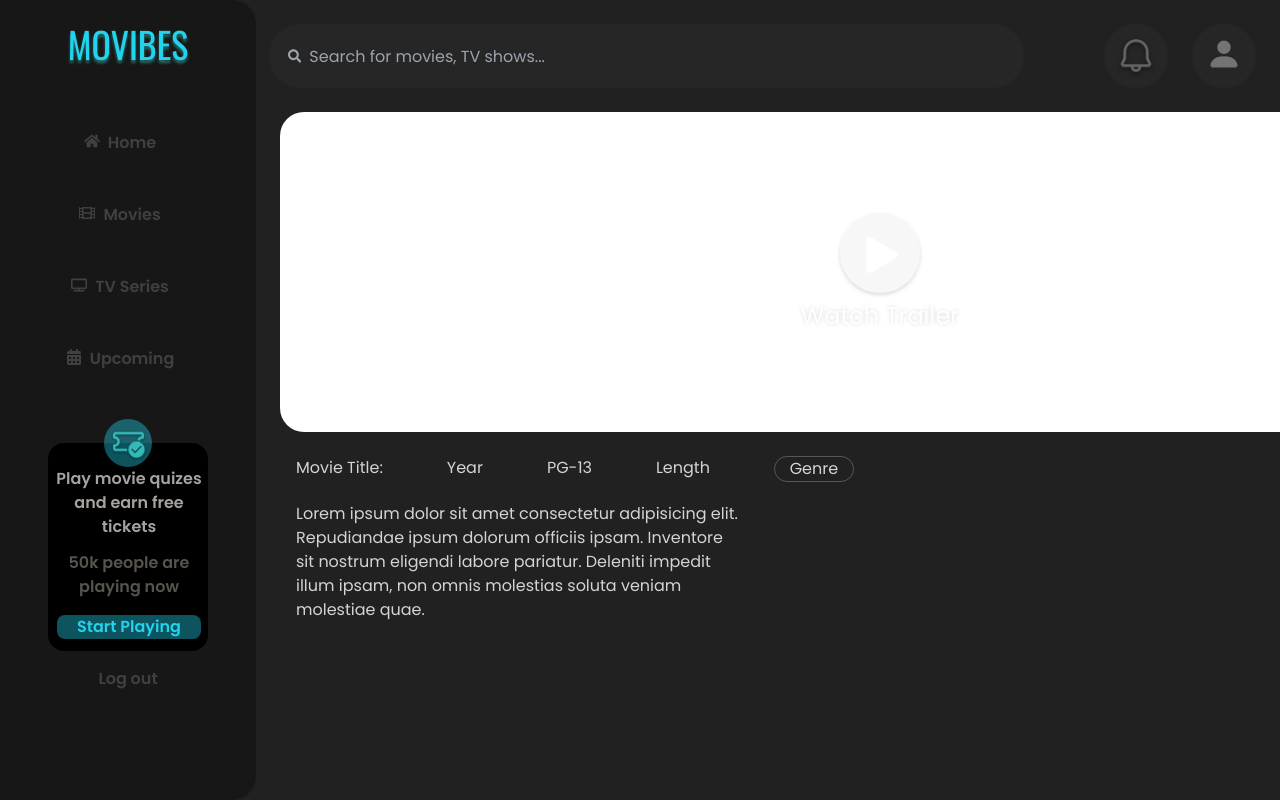
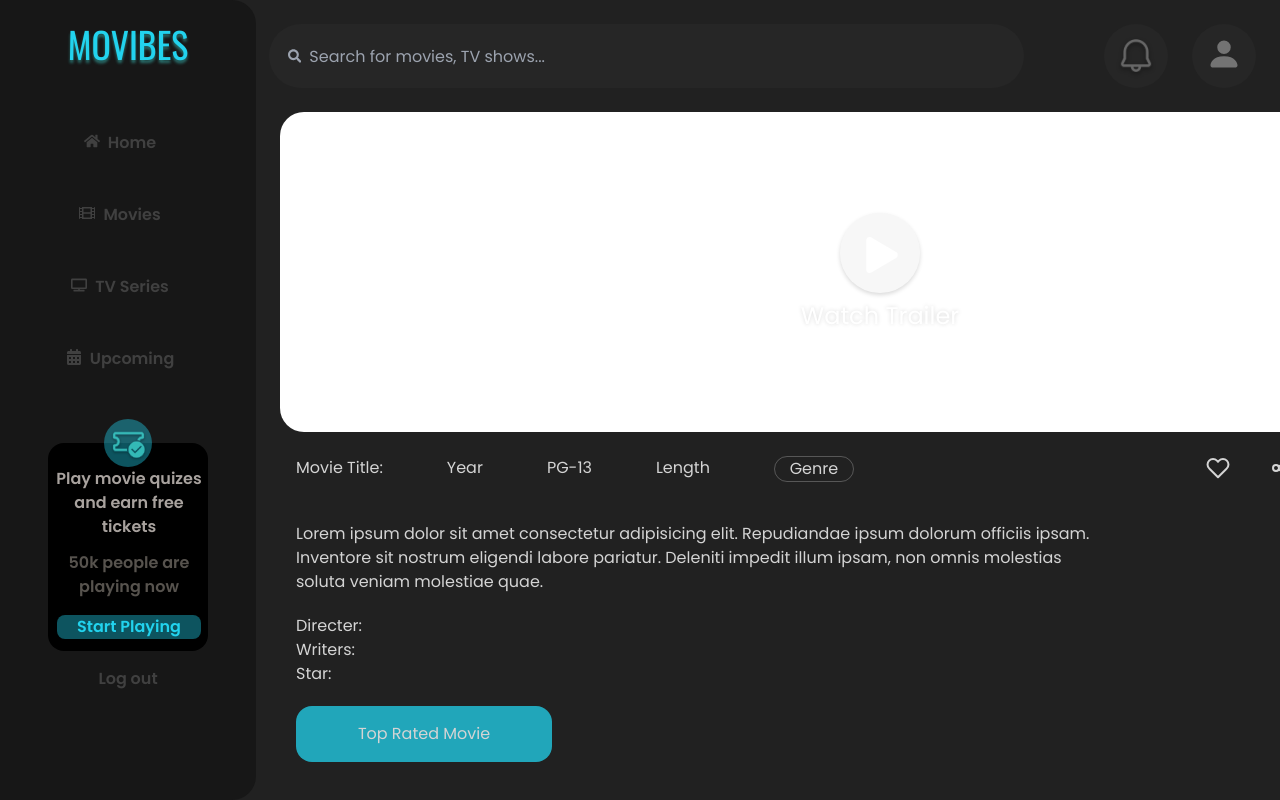
Before and after one commit to nadianielsen/movibes-website-assignment-2023, a React (Create React App) app: page /detailmovies in a window 1280 px wide. Shown: the top 800 px of the page. Built offline with nearby package versions, Linux system fonts and the light colour scheme.

Commit message:
trying to fetch, but it's not working

```diff
--- /dev/null
+++ b/src/components/Trending.js
@@ -0,0 +1,36 @@
+// import useAxios from "../customHooks/useAxios";
+// import MovieSection from "./MovieSection";
+import axios from "axios";
+import { useEffect, useState } from "react";
+
+// const {data, loading, error} = useAxios(`https://api.themoviedb.org/3/trending/all/day?api_key=75f15351c6119a96302b866663e596b0&language=en-US&page=1`)
+
+const Trending = () => {
+
+    let imgPath = "https://image.tmdb.org/t/p/original"
+
+    const [data, setData] = useState();
+    const [loading, setLoading] = useState(true);
+    const [error, setError] = useState();
+
+    useEffect(() => {
+        axios(`https://api.themoviedb.org/3/trending/all/day?api_key=75f15351c6119a96302b866663e596b0&language=en-US&page=1`)
+        .then((res) => setData(res.data.results))
+        .catch(() => setError("Something went wrong"))
+        .finally(() => setLoading(false))
+    }, []);
+
+    console.log("jhrj")
+
+    return (
+        <>
+            {error && <p>{error}</p>}
+            {loading && <p>Loading...</p>}
+            {data?.results?.map(result => (
+                <img src={imgPath + result.poster_path} alt="" />
+            ))}
+        </>
+     );
+}
+
+export default Trending;
--- /dev/null
+++ b/src/customHooks/useAxios.js
@@ -0,0 +1,23 @@
+import { useState, useEffect} from "react"
+import axios from "axios";
+
+const useAxios = (url) => {
+
+    const [data, setData] = useState();
+    const [loading, setLoading] = useState(true);
+    const [error, setError] = useState();
+
+
+    useEffect(() => {
+        axios(url)
+        .then((response) => {
+            console.log(response)
+            setData(response.data.results)})
+        .catch(() => setError("Something went wrong!!"))
+        .finally(() => setLoading(false))
+    }, []);
+
+    return { data, loading, error}
+}
+
+export default useAxios;
--- a/src/pages/DetailMovies.js
+++ b/src/pages/DetailMovies.js
@@ -3,11 +3,15 @@ import Search from "../components/Search";
 import { FaPlay } from "react-icons/fa"
 import TextStyle from "../components/TextStyle";
 import GenreBox from "../components/GenreBox";
+import { FiHeart, FiShare2 } from "react-icons/fi"
+import { BsBookmark } from "react-icons/bs"
+import {IoIosStar} from "react-icons/io"
+
 
 const DetailMovies = () => {
     return (
         <>
-        <div className="col-span-3">
+        <article className="col-span-3">
             <Search />
                 <div className="w-[75rem] h-80 bg-white rounded-3xl flex justify-center items-center m-6">
                     <div>
@@ -19,18 +23,33 @@ const DetailMovies = () => {
                     </div>
                     </div>
                 </div>
-                <div className="flex gap-x-16 pl-10">
+                <article className="grid grid-cols-3 grid-row-5 w-[75rem] ml-10 m-5 gap-y-5">
+                <article className="flex gap-x-16 col-span-3">
                 <TextStyle text="Movie Title:"/>
                 <TextStyle text="Year"/>
                 <TextStyle text="PG-13"/>
                 <TextStyle text="Length"/>
                 <GenreBox />
+                <div className="flex ml-[18rem]  gap-x-10">
+                <FiHeart className="text-neutral-300 text-2xl"/>
+                <FiShare2  className="text-neutral-300 text-2xl"/>
+                <BsBookmark className="text-neutral-300 text-2xl"/>
+                <IoIosStar className="text-yellow-400 text-2xl"/>
                 </div>
-                <div className="w-7/12 ml-10 mt-5">
+                </article>
+                <div className="col-span-2 row-start-2 mt-5">
                 <TextStyle text="Lorem ipsum dolor sit amet consectetur adipisicing elit. Repudiandae ipsum dolorum officiis ipsam. Inventore sit nostrum eligendi labore pariatur. Deleniti impedit illum ipsam, non omnis molestias soluta veniam molestiae quae."/>
-
                 </div>
-        </div>
+                <div className=" col-start-1 row-start-3">
+                <TextStyle text="Directer:"/>
+                <TextStyle text="Writers:" />
+                <TextStyle text="Star:" />
+                </div>
+                <button className="w-64 h-14 bg-cyan-400 bg-opacity-75 text-neutral-300 rounded-2xl col-span-1 row-start-4">Top Rated Movie</button>
+                <article className="col-start-3 row-start-2">
+                </article>
+                </article>
+        </article>
             <NotificationProfileSection />
 
         </>
--- a/src/pages/Home.js
+++ b/src/pages/Home.js
@@ -4,6 +4,7 @@ import MovieSection from "../components/MovieSection";
 import { AiOutlineInfoCircle } from "react-icons/ai"
 import Search from "../components/Search";
 import NotificationProfileSection from "../components/NotificationProfileSection";
+import Trending from "../components/Trending";
 
 
 const Home = () => {
@@ -27,7 +28,7 @@ const Home = () => {
             </div>
             <div>
             </div>
-                <MovieSection text="Trending"/>
+                <Trending />
                 <MovieSection text="Upcoming"/>
                 <MovieSection text="TV Series"/>
                 <MovieSection text="Popular Movies This Month"/>
```
Also changed, not shown: src/components/Header.js (+0 -9 lines).
